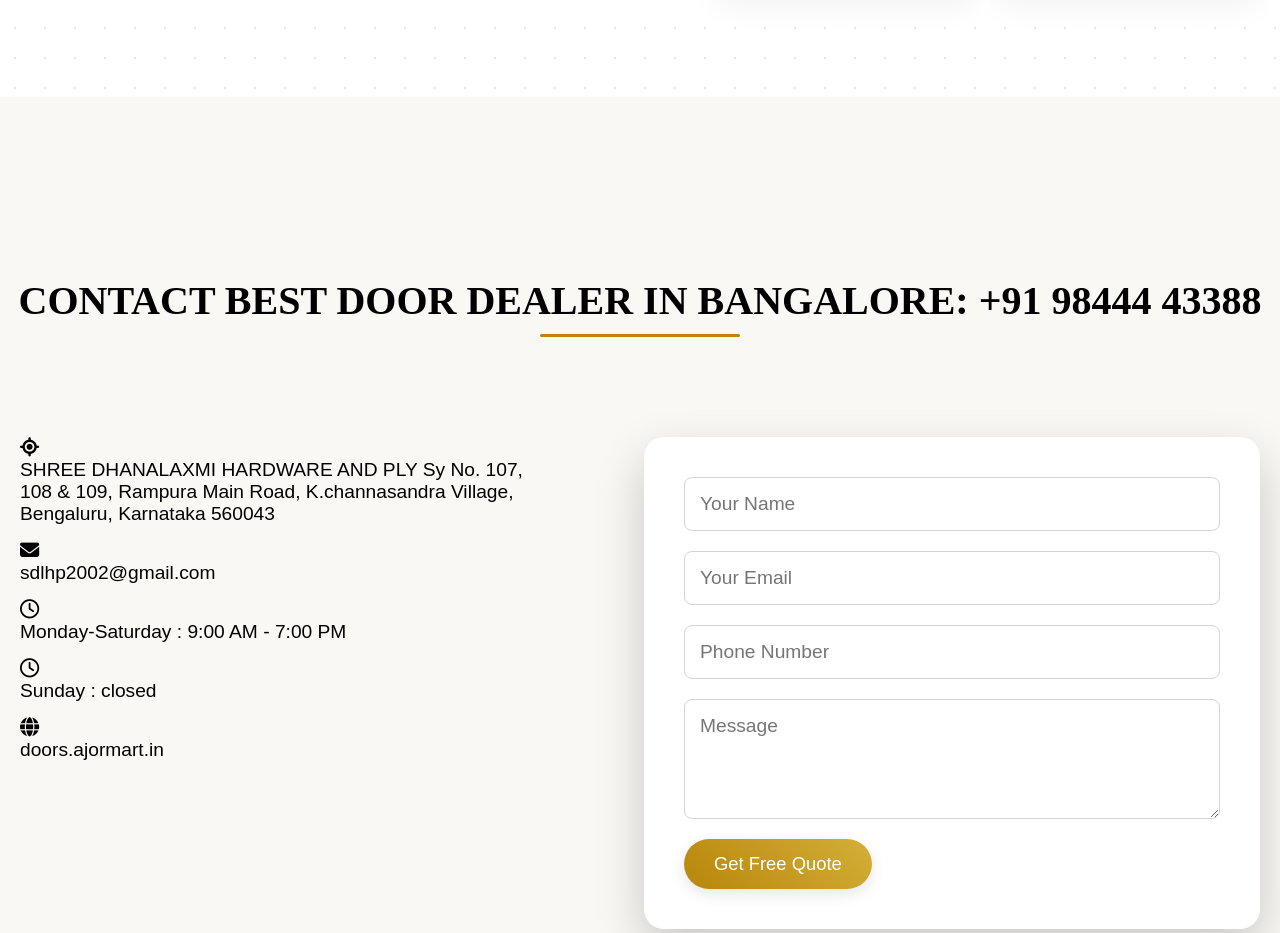
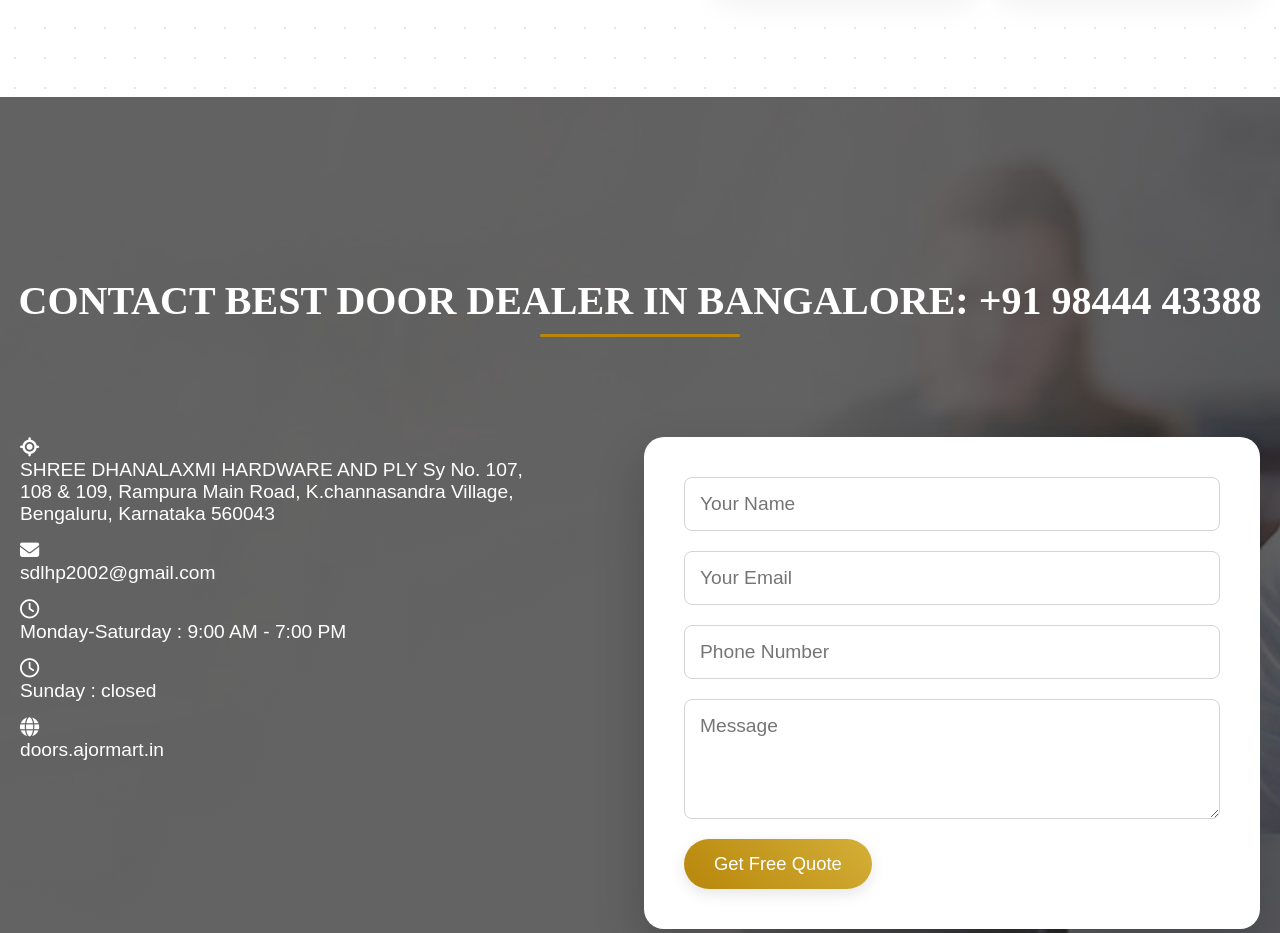
Before and after one commit to sdlhp2002-commits/Door-Website, a website: page index.html in a window 1280 px wide. Shown: the part 3512-4445 px from the top of the page. Drawn offline with nearby package versions, Linux system fonts and the light colour scheme; files whose address does not match are found by name; a web font is replaced by a local one.

Commit message:
ADD CONTACT BG

```diff
--- a/style.css
+++ b/style.css
@@ -52,7 +52,7 @@
     --light-gray: #f5f5f5;
     /* Light gray for subtle backgrounds */
     --border-color: #e8e6e3;
-    /* Soft border color */
+
 
     /* Custom Fonts */
     --body-font: "MontBook", sans-serif;
@@ -1068,8 +1068,8 @@
 /* --- Base Contact Section Styling --- */
 .contact-section {
     padding: 80px 0;
-    background: var(--light-pink-color);
-    /* Matching your screenshot background */
+    background: linear-gradient(rgba(0, 0, 0, 0.6), rgba(0, 0, 0, 0.6)), url('images/contact-bg.jpg') no-repeat center center/cover;
+    color: var(--white-color);
 }
 
 .contact-section .section-content {
```
Also changed, not shown: images/contact-bg.jpg (added).
